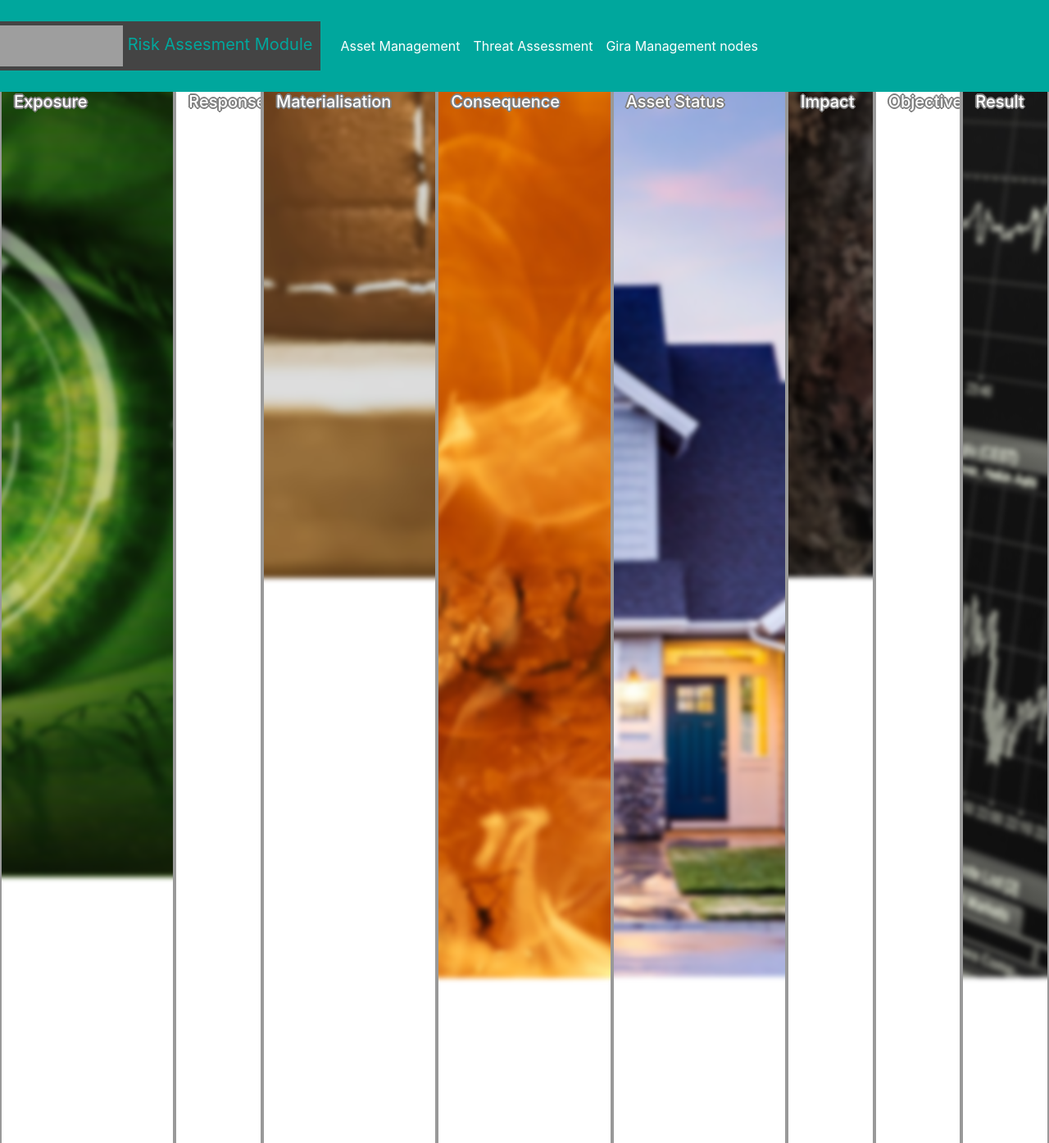
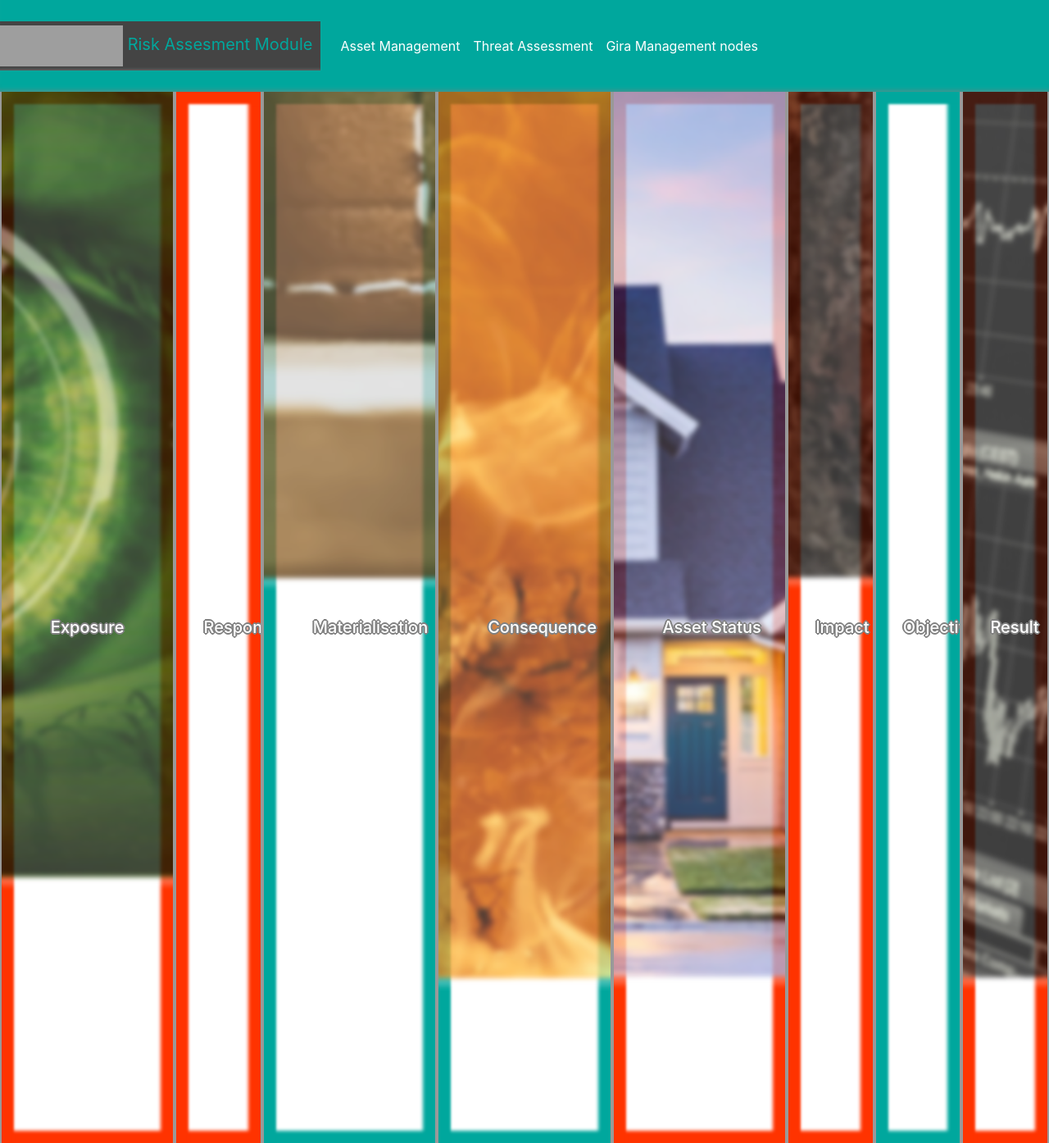
Before and after one commit to epu-ntua/sphinx-risk-assesment, a Flask app: page /gira_overview/ in a window 1280 px wide. Shown: the whole page at 82% size. Run offline with Flask 2, Linux system fonts and the light colour scheme; some libraries are stand-ins or nearby versions; grey boxes are pictures that could not be loaded.

Commit message:
-Frontend Upgrades

```diff
--- a/app/routes.py
+++ b/app/routes.py
@@ -74,6 +74,62 @@ def gira_overview():
     else:
         return render_template('gira_overview.html')
 
+@app.route('/gira_overview/gira_threat_exposure/' , methods=['GET', 'POST'])
+def gira_threat_exposure():
+    if request.method == 'POST':
+        return redirect("/gira_overview/")
+    else:
+        return render_template('gira_threat_exposure.html')
+
+@app.route('/gira_overview/gira_threat_response/' , methods=['GET', 'POST'])
+def gira_threat_response():
+    if request.method == 'POST':
+        return redirect("/gira_overview/")
+    else:
+        return render_template('gira_threat_response.html')
+
+@app.route('/gira_overview/gira_threat_materialisation/' , methods=['GET', 'POST'])
+def gira_threat_materialisation():
+    if request.method == 'POST':
+        return redirect("/gira_overview/")
+    else:
+        return render_template('gira_threat_materialisation.html')
+
+@app.route('/gira_overview/gira_consequence/' , methods=['GET', 'POST'])
+def gira_consequence():
+    if request.method == 'POST':
+        return redirect("/gira_overview/")
+    else:
+        return render_template('gira_consequence.html')
+
+@app.route('/gira_overview/gira_asset_status/' , methods=['GET', 'POST'])
+def gira_asset_status():
+    if request.method == 'POST':
+        return redirect("/gira_overview/")
+    else:
+        return render_template('gira_asset_status.html')
+
+@app.route('/gira_overview/gira_asset_impact/' , methods=['GET', 'POST'])
+def gira_asset_impact():
+    if request.method == 'POST':
+        return redirect("/gira_overview/")
+    else:
+        return render_template('gira_asset_impact.html')
+
+@app.route('/gira_overview/gira_objective/' , methods=['GET', 'POST'])
+def gira_objective():
+    if request.method == 'POST':
+        return redirect("/gira_overview/")
+    else:
+        return render_template('gira_objective.html')
+
+@app.route('/gira_overview/gira_result/' , methods=['GET', 'POST'])
+def gira_result():
+    if request.method == 'POST':
+        return redirect("/gira_overview/")
+    else:
+        return render_template('gira_result.html')
+
 
 @app.route('/test_gd')
 def test_gd():
--- a/app/static/styles/general.css
+++ b/app/static/styles/general.css
@@ -7,12 +7,14 @@ html, body {
     background-color: #00a79d;
     padding: 0 !important;
     height: 8vh;
+    box-shadow: inset 0 -7px 7px -7px grey;
 }
 
 .logo-custom {
     background-color: #444444;
     color: #00a79d !important;
     padding-right: 10px;
+    box-shadow: inset 0 -4px 4px -4px grey;
 }
 
 .btn-primary {
@@ -101,6 +103,22 @@ html, body {
     color: white;
 }
 
+.custom-border-finished{
+    box-shadow: inset 5px 5px 3px rgba(0, 167, 157 , 1.0 ) ,inset -5px -5px 4px rgba(0, 167, 157 , 1)
+}
+
+.custom-border-unfinished{
+    box-shadow: inset 5px 5px 3px rgba(255, 51, 0 , 1.0) ,inset -5px -5px 4px rgba(255, 51, 0 , 1);
+}
+
+.custom-border-finished-big{
+    box-shadow: inset 15px 15px 3px rgba(0, 167, 157 , 1.0 ) ,inset -15px -15px 4px rgba(0, 167, 157 , 1)
+}
+
+.custom-border-unfinished-big{
+    box-shadow: inset 15px 15px 3px rgba(255, 51, 0 , 1.0) ,inset -15px -15px 4px rgba(255, 51, 0 , 1);
+}
+
 .gira-bar {
     border-bottom: 2px solid #999999;
 }
@@ -109,66 +127,76 @@ html, body {
     border-left: solid 2px #999999;
     border-right: solid 2px #999999;
     overflow: hidden;
-
 }
 
 .gira-bar-nav-link {
     z-index: 1;
     position: relative;
+
 }
 
-.gira-menu-background{
+.gira-bar-nav-link-big {
+    font-size: 200%;
+    top:50%;
+    left:25%;
+}
+
+.gira-menu-background {
     padding: 10px;
     position: absolute;
     content: "";
     box-shadow: inset 0 0 0 3000px rgba(255, 255, 255, 0.3);
     filter: blur(3px);
+    opacity: 0.8;
     z-index: 0;
 }
 
-.gira-menu-background:hover{
+.gira-menu-background:hover {
     filter: none;
+    opacity: 1.0;
 }
 
-#gira-background-assessment{
+#gira-background-assessment {
     left: -80vh;
     top: -15vh;
 }
 
-#gira-background-response{
+#gira-background-response {
     left: -200vh;
     top: -15vh;
 }
 
-#gira-background-materialisation{
+#gira-background-materialisation {
     left: -80vh;
     top: -50vh;
 }
 
-#gira-background-consequence{
+#gira-background-consequence {
     left: -80vh;
     top: -15vh;
 }
 
-#gira-background-asset{
+#gira-background-asset {
     left: -80vh;
     top: -15vh;
 }
 
-#gira-background-impact{
+#gira-background-impact {
     left: -130vh;
     top: -50vh;
 }
 
-#gira-background-objective{
+#gira-background-objective {
     left: -190vh;
     top: -15vh;
 }
 
-#gira-background-conclusion{
+#gira-background-conclusion {
     left: -80vh;
     top: -15vh;
 }
+
+
 
 h5 {
     text-shadow: 2px 0 0 grey, -2px 0 0 grey, 0 2px 0 grey, 0 -2px 0 grey, 1px 1px grey, -1px -1px 0 grey, 1px -1px 0 grey, -1px 1px 0 grey;
--- a/app/templates/gira_overview.html
+++ b/app/templates/gira_overview.html
@@ -3,59 +3,59 @@
 {% block content %}
     <form action="/assets/{{ asset }}/" , method="post">
         <div id="gira-bar-big" class="row d-flex flex-grow-1 gira-bar">
-            <div class="col-2 gira-bar-nav">
+            <div class="col-2 gira-bar-nav  custom-border-unfinished-big">
                 <img id="gira-background-assessment" src={{ url_for('static', filename='/images/gira_menu_assessment.jpg') }}
                      class="gira-menu-background">
-                <a class="gira-bar-nav-link custom-white-color" href="/threat_exposure">
+                <a class="gira-bar-nav-link gira-bar-nav-link-big custom-white-color" href="/gira_overview/gira_threat_exposure">
                     <h5> Exposure </h5>
                 </a>
             </div>
-            <div class="col-1 gira-bar-nav">
+            <div class="col-1 gira-bar-nav  custom-border-unfinished-big">
                 <img id="gira-background-response" src={{  url_for('static', filename='/images/gira_menu_response.jpg') }}
                      class="gira-menu-background">
-                <a class="gira-bar-nav-link custom-white-color" href="/threat_exposure">
+                <a class="gira-bar-nav-link gira-bar-nav-link-big custom-white-color" href="/gira_overview/gira_threat_response">
                     <h5> Response </h5>
                 </a>
             </div>
-            <div class="col-2 gira-bar-nav">
+            <div class="col-2 gira-bar-nav  custom-border-finished-big">
                 <img id="gira-background-materialisation" src={{  url_for('static', filename='/images/gira_menu_materialisation.jpg') }}
                      class="gira-menu-background">
-                <a class="gira-bar-nav-link custom-white-color" href="/threat_materialisation">
+                <a class="gira-bar-nav-link gira-bar-nav-link-big custom-white-color" href="/gira_overview/gira_threat_materialisation">
                     <h5> Materialisation </h5>
                 </a>
             </div>
-            <div class="col-2 gira-bar-nav">
+            <div class="col-2 gira-bar-nav  custom-border-finished-big">
                 <img id="gira-background-consequence" src={{  url_for('static', filename='/images/gira_menu_consequences.jpg') }}
                      class="gira-menu-background">
-                <a class="gira-bar-nav-link custom-white-color" href="/threat_exposure">
+                <a class="gira-bar-nav-link gira-bar-nav-link-big custom-white-color" href="/gira_overview/gira_consequence">
                     <h5> Consequence </h5>
                 </a>
             </div>
-            <div class="col-2 gira-bar-nav">
+            <div class="col-2 gira-bar-nav  custom-border-unfinished-big">
                 <img id="gira-background-asset" src={{  url_for('static', filename='/images/gira_menu_asset.jpg') }}
                      class="gira-menu-background">
-                <a class="gira-bar-nav-link custom-white-color" href="/asset_status">
+                <a class="gira-bar-nav-link gira-bar-nav-link-big custom-white-color" href="/gira_overview/gira_asset_status">
                     <h5> Asset Status</h5>
                 </a>
             </div>
-            <div class="col-1 gira-bar-nav">
+            <div class="col-1 gira-bar-nav  custom-border-unfinished-big">
                 <img id="gira-background-impact" src={{  url_for('static', filename='/images/gira_menu_impact.jpg') }}
                      class="gira-menu-background">
-                <a class="gira-bar-nav-link custom-white-color" href="/asset_impact">
+                <a class="gira-bar-nav-link gira-bar-nav-link-big custom-white-color" href="/gira_overview/gira_asset_impact">
                     <h5>Impact</h5>
                 </a>
             </div>
-            <div class="col-1 gira-bar-nav">
+            <div class="col-1 gira-bar-nav  custom-border-finished-big ">
                 <img id="gira-background-objective" src={{  url_for('static', filename='/images/gira_menu_objective.jpg') }}
                      class="gira-menu-background">
-                <a class="gira-bar-nav-link custom-white-color" href="/objective">
+                <a class="gira-bar-nav-link gira-bar-nav-link-big custom-white-color" href="/gira_overview/gira_objective">
                     <h5> Objective</h5>
                 </a>
             </div>
-            <div class="col-1 gira-bar-nav">
+            <div class="col-1 gira-bar-nav  custom-border-unfinished-big">
                 <img id="gira-background-conclusion" src={{  url_for('static', filename='/images/gira_menu_conclusion.jpg') }}
                      class="gira-menu-background">
-                <a class="gira-bar-nav-link custom-white-color" href="/result">
+                <a class="gira-bar-nav-link gira-bar-nav-link-big custom-white-color" href="/gira_overview/gira_result">
                     <h5> Result </h5>
                 </a>
             </div>
```
Also changed, not shown: app/templates/gira_objective.html (+40 -36 lines).
